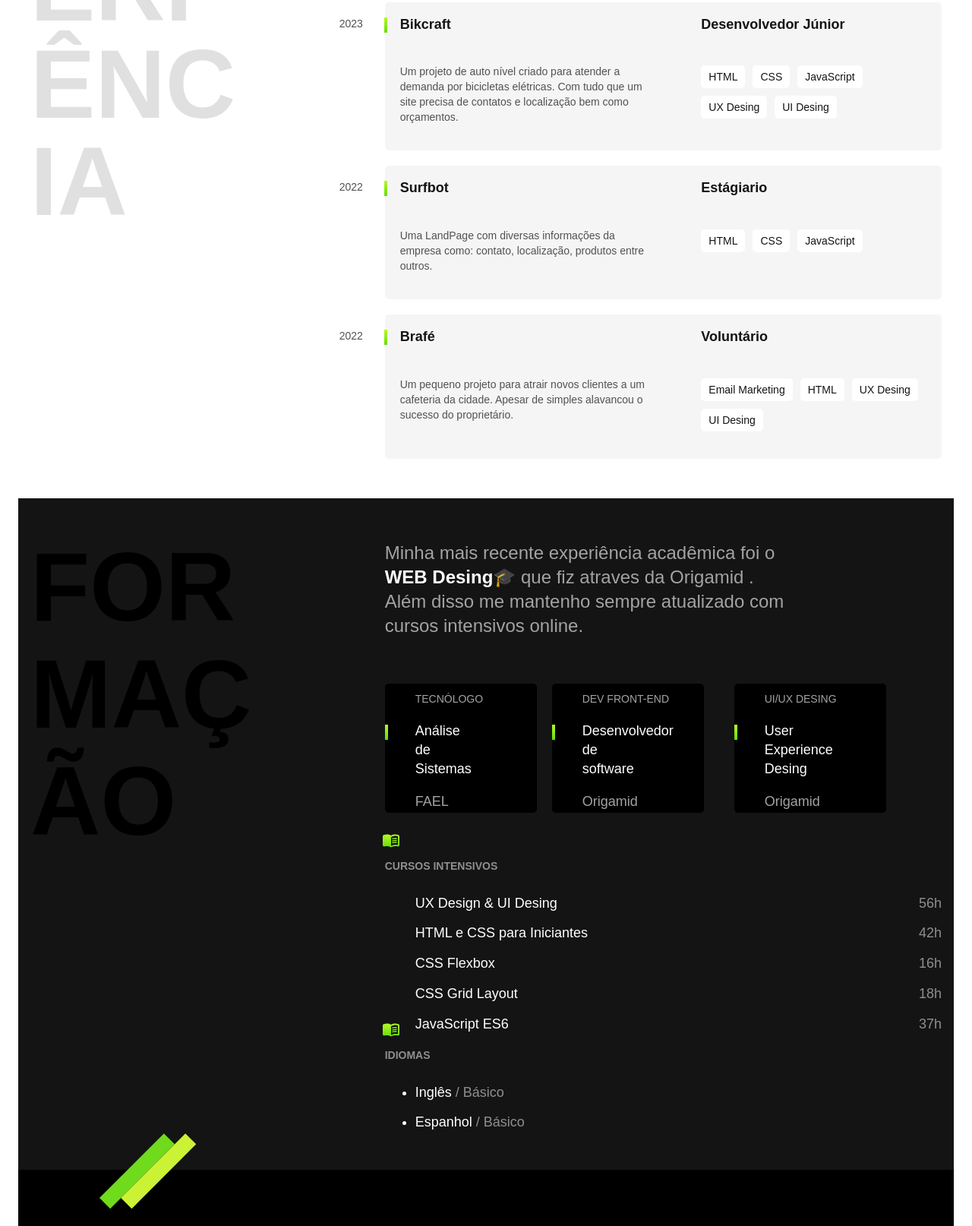
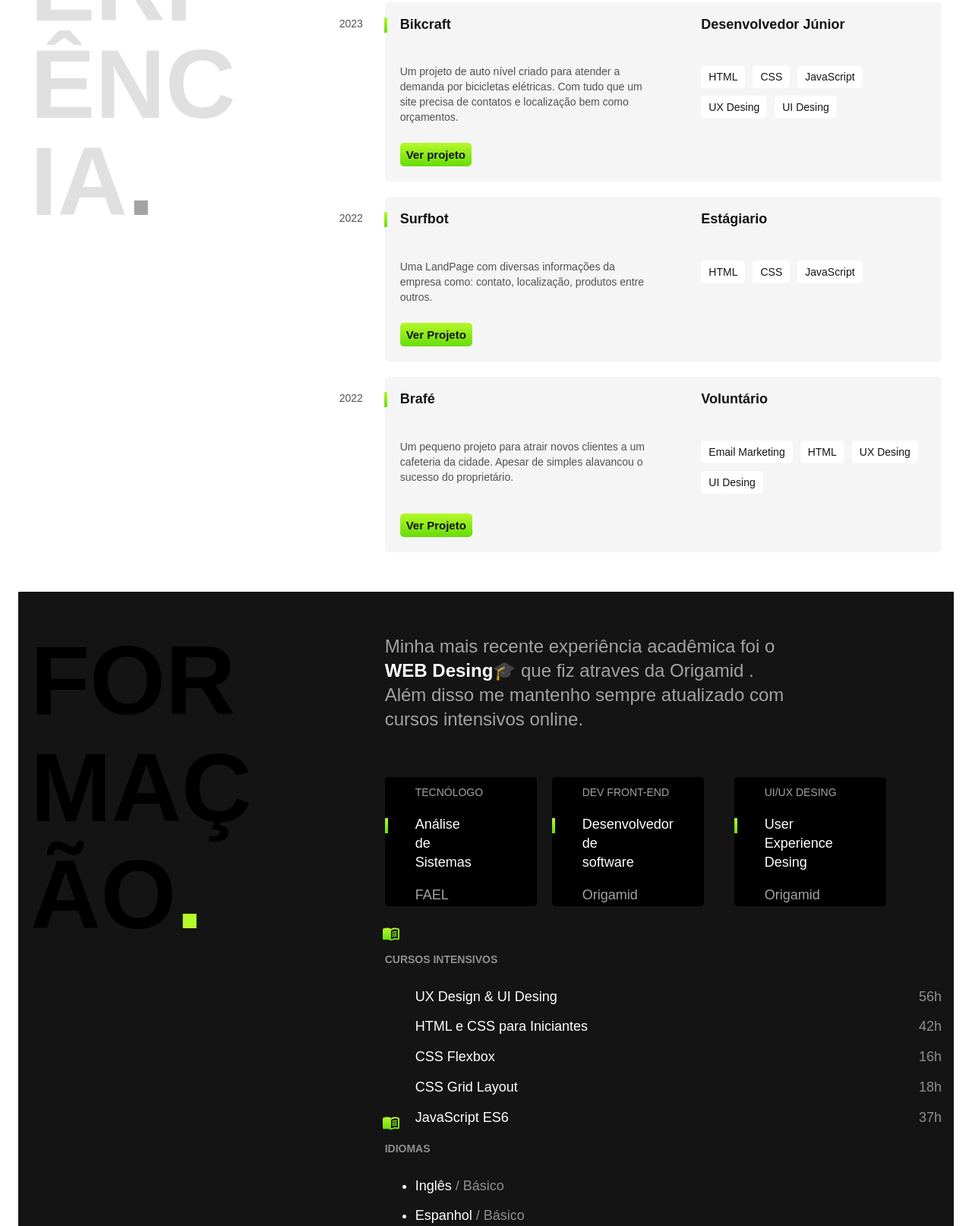
Before and after one commit to StefanCamargo/StefanCamargo.github.io, a plain HTML site: page index.html in a window 1280 px wide. Shown: the part 821-2435 px from the top of the page at 76% size. Drawn offline with Linux system fonts and the light colour scheme; files whose address does not match are found by name.

Commit message:
add bikcraft

```diff
--- a/experiencia.css
+++ b/css/experiencia.css
@@ -15,6 +15,7 @@
   color: #e0e0e0;
   text-transform: uppercase;
 }
+
 .experiencia-texto {
   font-size: 1.5rem;
   line-height: 1.33;
--- /dev/null
+++ b/css/geral.css
@@ -0,0 +1,29 @@
+body {
+  font-family: "fira sans", Arial, Helvetica, sans-serif;
+  margin: 0 auto;
+  padding: 0px;
+  color: #141414;
+}
+.foto {
+  max-width: 300px;
+  margin: 0 auto;
+  margin-left: 0px;
+}
+
+.botao {
+  text-decoration: none;
+  background: linear-gradient(#b6f829, #67dd0a);
+  max-width: max-content;
+  font-family: "fira sans", Arial, Helvetica, sans-serif;
+  font-weight: bold;
+  font-size: 15px;
+  color: #141414;
+  border-radius: 5px;
+  padding: 7px 8px;
+}
+.detalhe-ponto {
+  color: #a3a3a3;
+}
+.detalhe-ponto1 {
+  color: #b6f829;
+}
--- a/geral.css
+++ /dev/null
@@ -1,11 +0,0 @@
-body {
-  font-family: "fira sans", Arial, Helvetica, sans-serif;
-  margin: 0 auto;
-  padding: 0px;
-  color: #141414;
-}
-.foto {
-  max-width: 300px;
-  margin: 0 auto;
-  margin-left: 0px;
-}
--- a/index.html
+++ b/index.html
@@ -29,7 +29,7 @@
     </div>
   </main>
   <section class="experiencia">
-    <h2 class="title">Experiência</h2>
+    <h2 class="title">Experiência<span class="detalhe-ponto">.</span></h2>
     <div>
       <p class="experiencia-texto">Desenvolvo pequenos projetos como o Bikcraft utilizando apenas <strong>HTML</strong> ,<strong>CSS</strong> e <strong>JavaScript</strong>. Para aplicativos web como a rede social Dogs eu trabalhei no <strong>UX</strong> e <strong>UI Design</strong> do projeto.</p>
 
@@ -45,6 +45,7 @@
           <li>UX Desing</li>
           <li>UI Desing</li>
         </ul>
+        <a class="botao" href="./bikcraft/bikcraft">Ver projeto</a>
       </div>
       <div class="projetos">
         <span class="ano">2022</span>
@@ -56,6 +57,7 @@
           <li>CSS</li>
           <li>JavaScript</li>
         </ul>
+        <a class="botao" href="">Ver Projeto</a>
       </div>
       <div class="projetos">
         <span class="ano">2022</span>
@@ -68,12 +70,13 @@
           <li>UX Desing</li>
           <li>UI Desing</li>
         </ul>
+        <a class="botao" href="">Ver Projeto</a>
       </div>
     </div>
 
   </section>
   <section class="formacao">
-    <h2 class="forma">Formação</h2>
+    <h2 class="forma">Formação<span class="detalhe-ponto1">.</span></h2>
     <div>
       <p class="formacao-texto">Minha mais recente experiência acadêmica foi o <strong>WEB Desing</strong>🎓 que fiz atraves da Origamid<strong> </strong>. Além disso me mantenho sempre atualizado com cursos intensivos online.</p>
 
@@ -134,4 +137,5 @@
   </footer>
 </body>
 
+
 </html>
--- a/style.css
+++ b/style.css
@@ -1,6 +1,6 @@
-@import url("./geral.css");
-@import url("./header.css");
-@import url("./intro.css");
-@import url("./experiencia.css");
-@import url("./formacao.css");
-@import url("./footer.css");
+@import url("./css/geral.css");
+@import url("./css/header.css");
+@import url("./css/intro.css");
+@import url("./css/experiencia.css");
+@import url("./css/formacao.css");
+@import url("./css/footer.css");
```
Also changed, not shown: css/footer.css (renamed from footer.css), css/formacao.css (renamed from formacao.css), css/header.css (renamed from header.css), css/intro.css (renamed from intro.css).
